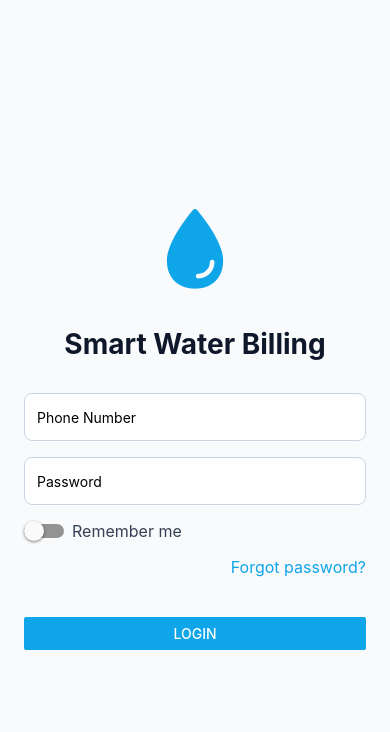
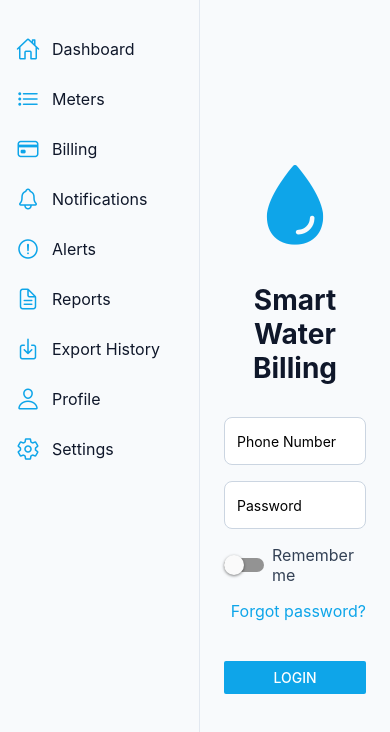
Before and after one commit to DreqZ09/nextjs-geist-template, a React Native app in the folder smart-water-billing-app/: screen / in a window 390 px wide. Shown: the top 732 px of the page. Built offline with nearby package versions, Linux system fonts and the light colour scheme.

Commit message:
Add smart-water-billing-app/App.js 1748415894928

```diff
--- a/smart-water-billing-app/App.js
+++ b/smart-water-billing-app/App.js
@@ -2,13 +2,15 @@ import React from 'react';
 import { NavigationContainer } from '@react-navigation/native';
 import { createStackNavigator } from '@react-navigation/stack';
 import { SafeAreaProvider } from 'react-native-safe-area-context';
+import { View, StyleSheet } from 'react-native';
+import Sidebar from './src/components/Sidebar';
 
 // Import screens
 import LoginScreen from './src/screens/LoginScreen';
 import OTPVerification from './src/screens/OTPVerification';
 import DashboardScreen from './src/screens/DashboardScreen';
 import BillingScreen from './src/screens/BillingScreen';
-import PaymentSuccess from './src/screens/PaymentSuccess';
+import PaymentSuccess from './src/screens/PaymentSuccessScreen';
 import NotificationsScreen from './src/screens/NotificationsScreen';
 import SettingsScreen from './src/screens/SettingsScreen';
 
@@ -18,6 +20,8 @@ export default function App() {
   return (
     <SafeAreaProvider>
       <NavigationContainer>
+        <View style={styles.container}>
+          <Sidebar />
           <Stack.Navigator
             initialRouteName="Login"
             screenOptions={{
@@ -31,6 +35,7 @@ export default function App() {
                 fontWeight: '600',
               },
             }}
+            style={styles.stack}
           >
             <Stack.Screen
               name="Login"
@@ -68,7 +73,18 @@ export default function App() {
               options={{ title: 'Settings' }}
             />
           </Stack.Navigator>
+        </View>
       </NavigationContainer>
     </SafeAreaProvider>
   );
 }
+
+const styles = StyleSheet.create({
+  container: {
+    flex: 1,
+    flexDirection: 'row',
+  },
+  stack: {
+    flex: 1,
+  },
+});
```
Lines whose indentation alone changed are shown as unchanged.
